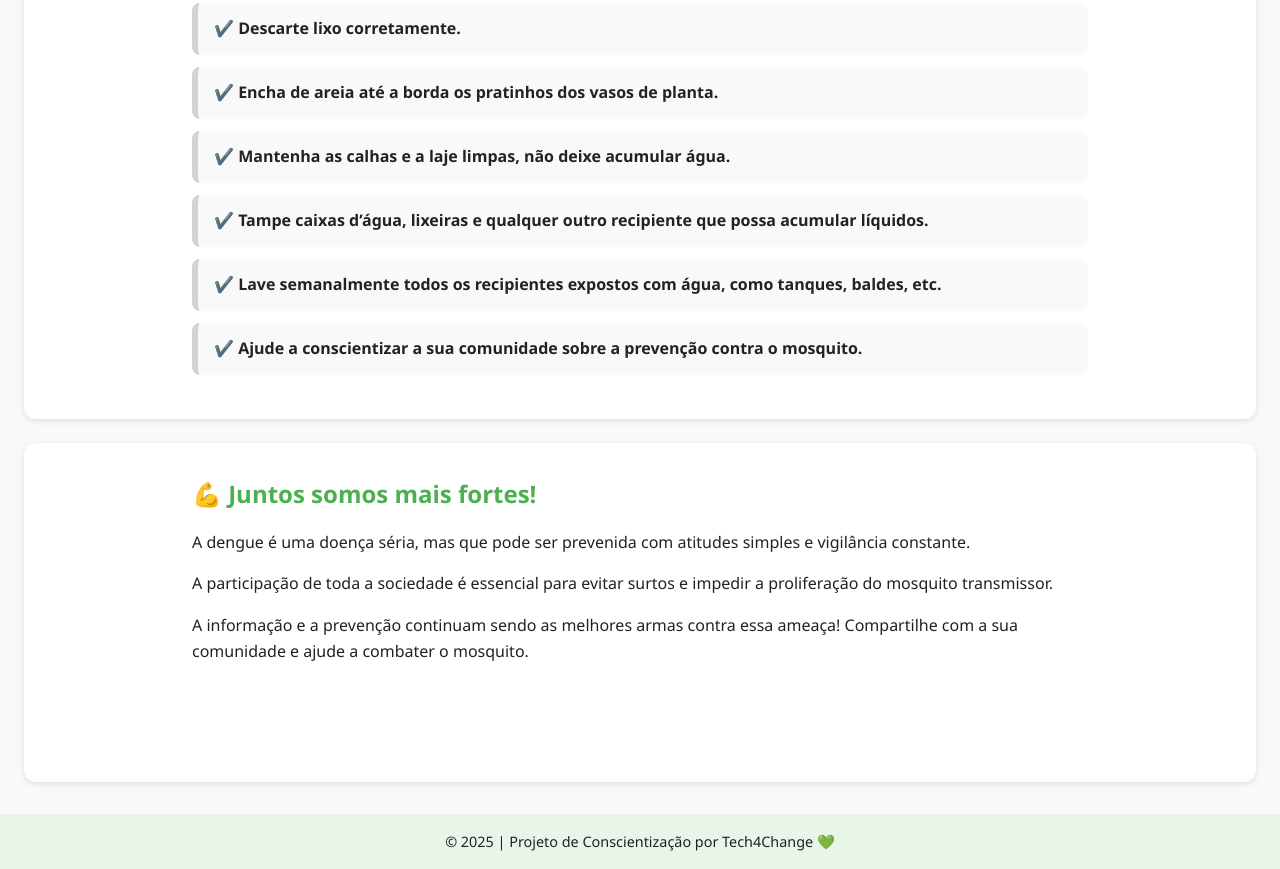
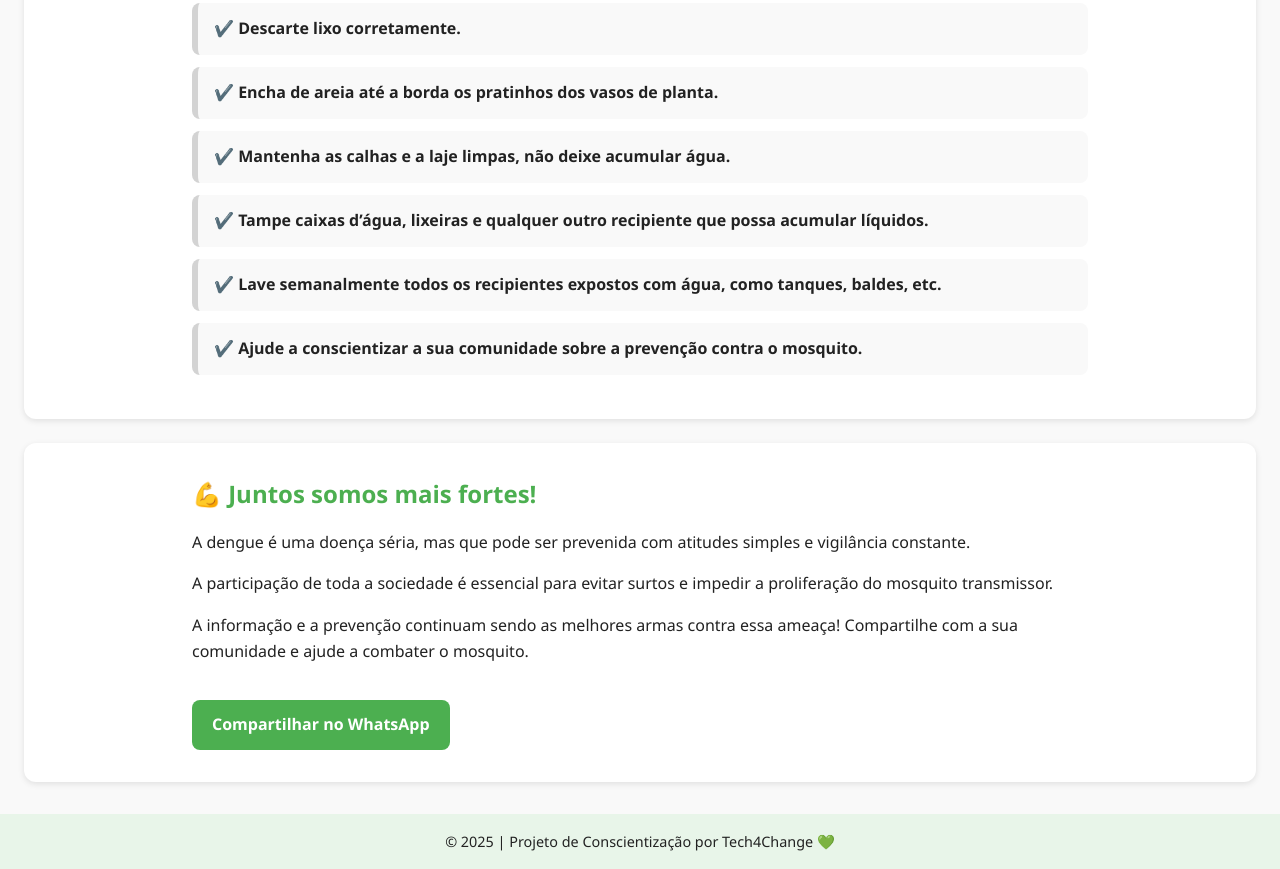
Before and after one commit to Dev-mslf/site-dengue, a plain HTML site: page index.html in a window 1280 px wide. Shown: the part 2487-3356 px from the top of the page. Drawn offline with Linux system fonts and the light colour scheme.

Commit message:
Update style.css

```diff
--- a/style.css
+++ b/style.css
@@ -83,7 +83,7 @@ ul li {
 .botao-compartilhar {
     display: inline-block;
     padding: 12px 20px;
-    background-color: --verde;
+    background-color: var(--verde);
     color: white;
     text-decoration: none;
     border-radius: 8px;
```
